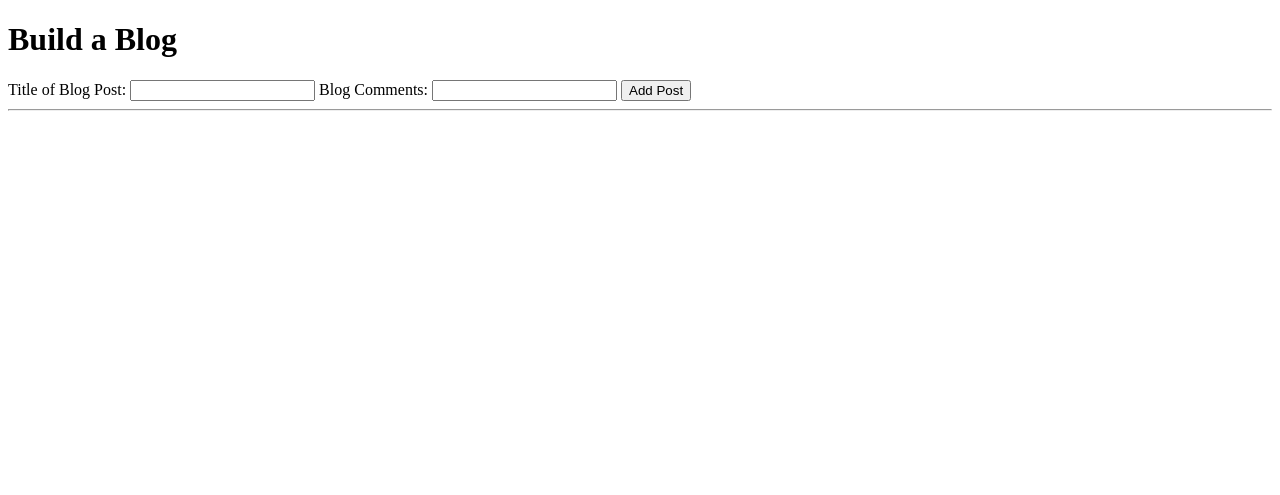
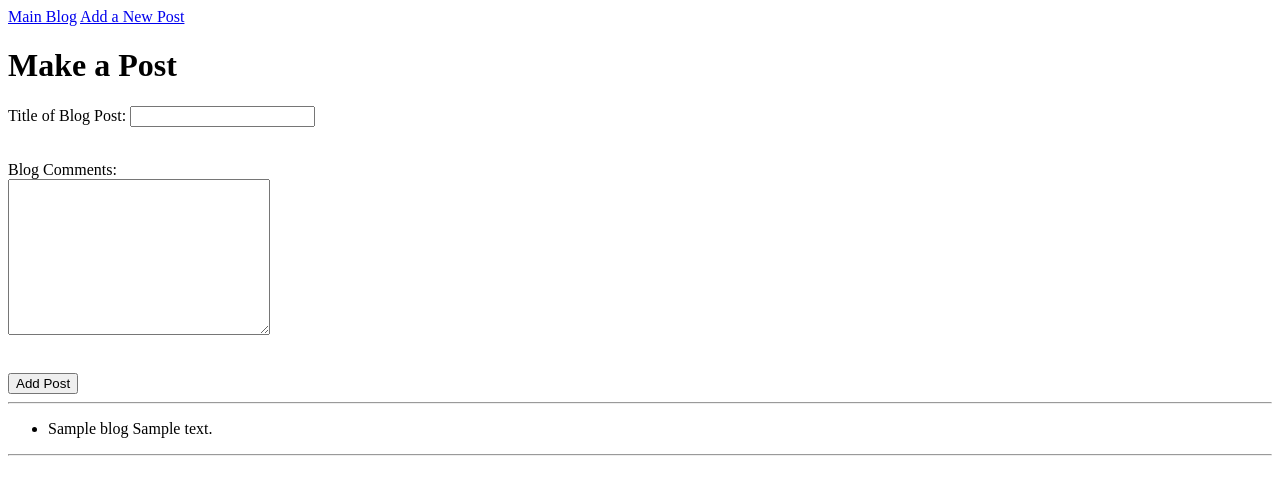
Before and after one commit to lilsan23/Blogz, a Flask app: template templates/newpost.html in a window 1280 px wide. Shown: the top 495 px of the page. Run offline with Flask 2, Linux system fonts and the light colour scheme; the template is opened without the code that fills it: most values are stand-ins (such as "Sample title", 1, 10 or a date in 2020); data that the repository does not hold is empty.

Commit message:
resolve errors

```diff
--- a/main.py
+++ b/main.py
@@ -1,39 +1,69 @@
 
 from flask import Flask, request, redirect, render_template
+from flask_sqlalchemy import SQLAlchemy
 
 app = Flask(__name__)
 app.config['DEBUG'] = True
+app.config['SQLALCHEMY_DATABASE_URI'] = 'mysql+pymysql://build-a-blog:buildablog@localhost:3306/build-a-blog'
+app.config['SQLALCHEMY_ECHO'] = True
+db = SQLAlchemy(app)
+app.secret_key = 'hjdshfawefaoidhf'
 
-@app.route('/', methods=['POST', 'GET'])
+class Blog(db.Model):
+
+    id = db.Column(db.Integer, primary_key=True)
+    title = db.Column(db.String(120))
+    body = db.Column(db.String(1000))
+
+    def __init__(self, title, body):
+        self.title = title
+        self.body = body
+
+new_entry =[]
+
+@app.route('/')
 def index():
-    return render_template('newpost.html')
-
-    title_error = ""
-    post_error = ""
-
-    if title == "":
-        title_error = "Enter title"
-
-    if post == "":
-        post_error = "Enter data"
-
-    if not title_error and not post_error:
-        return render_template('blog.html', title=title, post=post)
-    else:
-        return render_template('newpost.html', title_error=title_error,
-            post_error=post_error,
-            title=title,
-            post=post)
+    blogs = Blog.query.all()
+    return render_template('main.html', title="Blog Posts", blogs=blogs)
 
 
-# @app.route('/newpost', methods=['POST'])
-# def add_entry():
+@app.route('/newpost', methods=['POST', 'GET'])
+def new_post():
 
-#     blog_id = int(request.form['blog-id'])
-#     entry = Blog.query.get(blog_id)
+   if request.method == 'POST':
+        name = request.form['title']
+        body = request.form['body']
+
+        title_error = ""
+        post_error = ""
+
+        if name == "":
+            title_error = "Enter title"
+
+        if body == "":
+            post_error = "Enter data"
+
+        if not title_error or not post_error:
+            new_post_name = Blog(name, body)
+            db.session.add(new_post_name)
+            db.session.commit()
+            blogs = Blog.query.all()
+            return render_template('main.html', title="Blog Posts", blogs=blogs)
+        else:
+            return render_template('newpost.html',title="Add a Post", title_error=title_error,
+                post_error=post_error,
+                name=name,
+                body=body)
+
+   return render_template('newpost.html',title="Add a Post")
 
 #     return redirect('/')
+@app.route('/blog')
+def blog():
 
+        blog_id = int(request.form['blog-id'])
+        new_entry = Blog.query.get(blog_id)
+        return render_template('blog.html', title="Blog Post", new_entry=new_entry)
 
-# if __name__ == '__main__':
-app.run()
+if __name__ == '__main__':
+    app.run()
--- a/templates/base.html
+++ b/templates/base.html
@@ -2,9 +2,15 @@
 <html>
     <head>
         <title>{{title}}</title>
+        <style> .error{color: red;
+            }
+        </style>
     </head>
 <body>
-
+    <nav>
+        <a href="/">Main Blog</a>
+        <a href="/newpost">Add a New Post</a>
+    </nav>
     {% block content %}
     {% endblock %}
 
--- a/templates/newpost.html
+++ b/templates/newpost.html
@@ -1,36 +1,37 @@
 {% extends "base.html" %}
 
 {% block content %}
-    <h1>Build a Blog</h1>
+    <h1>Make a Post</h1>
     <form method='post'>
         <label>
             Title of Blog Post:
-            <input type="text" name='title' />
         </label>
+            <input type="text" name='title' />   <br>
+            <p class="error">{{ title_error }}</p><br>
         <label>
             Blog Comments:
         </label>
-        <input type="text" name='post' />
+        <br>
+            <textarea name='body' rows="10" cols="30">
+            </textarea>
+            <p class="error">{{ post_error }}</p><br>
         <input type="submit" value='Add Post' />
     </form>
 
     <hr />
 
-    {% if blog|length == 0 %}
+    {% if blogs|length == 0 %}
     <p>No posts yet</p>
     {% else %}
 
-        <!-- <ul>
-            {% for post in blog %}
+        <ul>
+            {% for blog in blogs %}
             <li>{{blog.title}}
-                <form method="POST" action="/blog" style="display:inline-block;">
-                    <input type="hidden" name="blog-id" value="{{blog.id}}" />
-                    <input type="submit" value="Done!" />
-                </form>
+                {{blog.body}}
             </li>
             {% endfor %}
-        </ul> -->
-
+        </ul>
+        <hr>
     {% endif %}
 
     <!-- <hr />
```
Also changed, not shown: templates/Todos.html (added, +26 -0 lines), templates/blog.html (+9 -0 lines), templates/main.html (added, +22 -0 lines).
